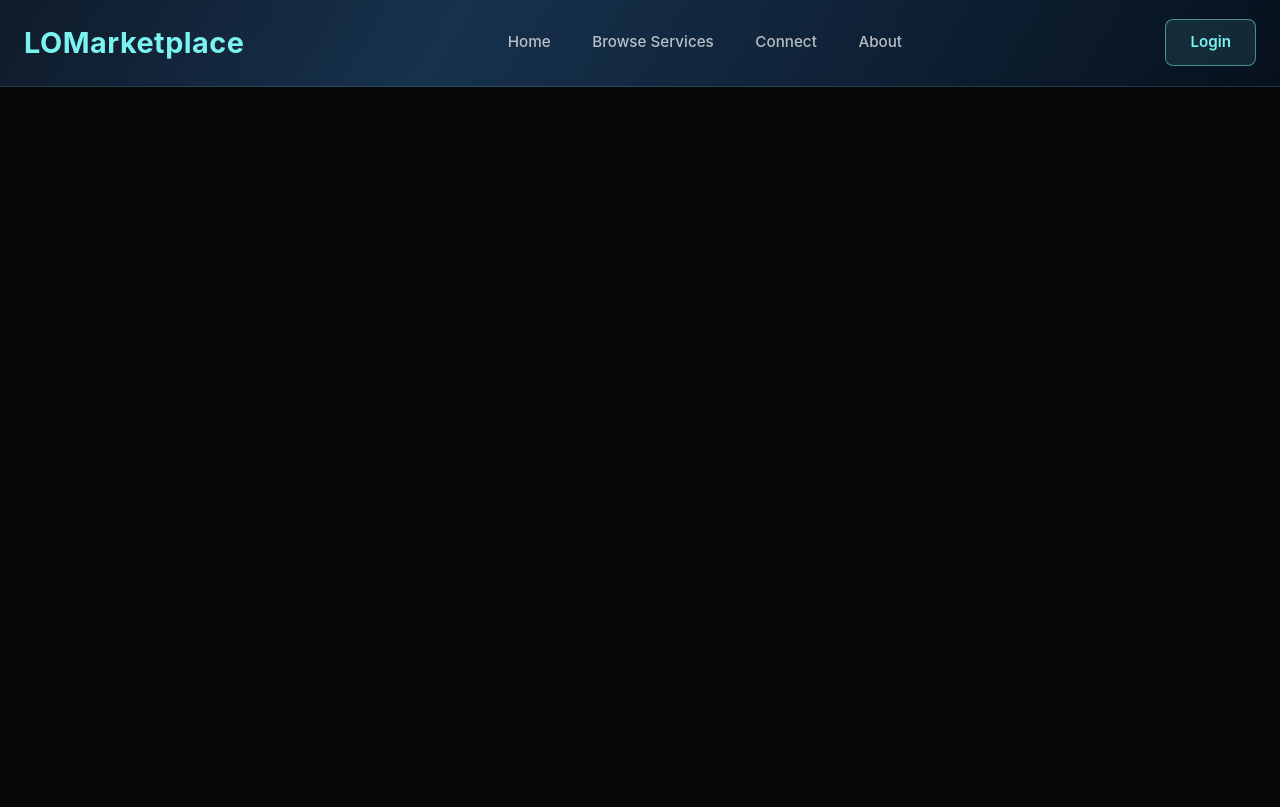
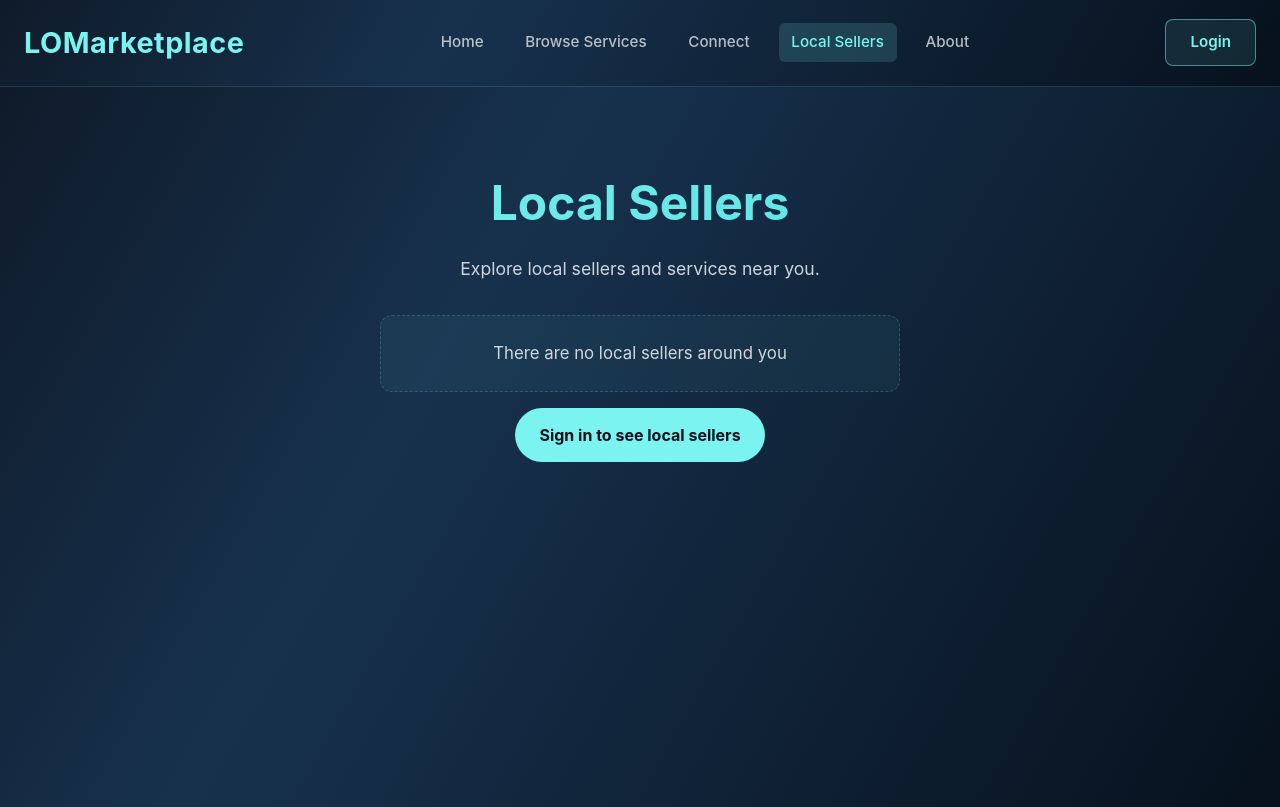
Before and after one commit to Georgi-IV/Project-Local-marketplace, a React (Vite) app in the folder frontend/Django-with-RTS/: page /local-sellers in a window 1280 px wide. Built offline with nearby package versions, Linux system fonts and the light colour scheme.

Commit message:
local sellers page

```diff
--- a/frontend/Django-with-RTS/src/App.tsx
+++ b/frontend/Django-with-RTS/src/App.tsx
@@ -8,6 +8,7 @@ import About from "./pages/About.tsx";
 import Profile from "./pages/Profile.tsx";
 import BrowseServices from "./pages/BrowseServices.tsx";
 import Connect from "./pages/Connect.tsx";
+import LocalSellers from "./pages/LocalSellers.tsx";
 
 function App() {
   return (
@@ -21,6 +22,7 @@ function App() {
           <Route path="/profile" element={<Profile />} />
           <Route path="/browse-services" element={<BrowseServices />} />
           <Route path="/connect" element={<Connect />} />
+          <Route path="/local-sellers" element={<LocalSellers />} />
           <Route path="/login" element={<Login />} />
           <Route path="/signup" element={<Signup />} />
         </Routes>
--- a/frontend/Django-with-RTS/src/components/Header.tsx
+++ b/frontend/Django-with-RTS/src/components/Header.tsx
@@ -13,6 +13,7 @@ export default function Header() {
   const isAbout = location.pathname === "/about";
   const isBrowseServices = location.pathname === "/browse-services";
   const isConnect = location.pathname === "/connect";
+  const isLocalSellers = location.pathname === "/local-sellers";
 
   // Don't show header on login/signup pages
   if (location.pathname === "/login" || location.pathname === "/signup") {
@@ -43,6 +44,12 @@ export default function Header() {
             className={`nav-link ${isConnect ? "active" : ""}`}
           >
             Connect
+          </Link>
+          <Link
+            to="/local-sellers"
+            className={`nav-link ${isLocalSellers ? "active" : ""}`}
+          >
+            Local Sellers
           </Link>
           <Link to="/about" className={`nav-link ${isAbout ? "active" : ""}`}>
             About
--- a/frontend/Django-with-RTS/src/pages/Home.tsx
+++ b/frontend/Django-with-RTS/src/pages/Home.tsx
@@ -40,10 +40,13 @@ export default function Home() {
             <h3>Connect</h3>
             <p>Meet and connect with skilled people near you.</p>
           </div>
-          <div className="card">
+          <div
+            className="card clickable"
+            onClick={() => handleCardClick("/local-sellers")}
+          >
             <div className="card-icon">🏪</div>
             <h3>Local Sellers</h3>
-            <p>Coming soon.</p>
+            <p>Find local sellers near you and browse nearby offers.</p>
           </div>
         </div>
       </div>
--- /dev/null
+++ b/frontend/Django-with-RTS/src/pages/LocalSellers.tsx
@@ -0,0 +1,46 @@
+import { useState } from "react";
+import { useAuth } from "../context/AuthContext";
+import { useNavigate } from "react-router-dom";
+import "./local-sellers.css";
+
+export default function LocalSellers() {
+  const { isLoggedIn } = useAuth();
+  const navigate = useNavigate();
+  const [sellers] = useState<Array<unknown>>([]);
+
+  const handleLoginRedirect = () => {
+    if (!isLoggedIn) {
+      navigate("/login");
+    }
+  };
+
+  return (
+    <div className="local-sellers-page">
+      <div className="local-sellers-container">
+        <h1>Local Sellers</h1>
+        <p>Explore local sellers and services near you.</p>
+
+        {sellers.length === 0 ? (
+          <div className="empty-state">
+            <div className="empty-state-bubble">
+              There are no local sellers around you
+            </div>
+            {!isLoggedIn && (
+              <button className="local-sellers-login" onClick={handleLoginRedirect}>
+                Sign in to see local sellers
+              </button>
+            )}
+          </div>
+        ) : (
+          <div className="seller-list">
+            {sellers.map((_, index) => (
+              <div key={index} className="seller-card">
+                <h3>Seller {index + 1}</h3>
+              </div>
+            ))}
+          </div>
+        )}
+      </div>
+    </div>
+  );
+}
--- /dev/null
+++ b/frontend/Django-with-RTS/src/pages/local-sellers.css
@@ -0,0 +1,73 @@
+.local-sellers-page {
+  min-height: calc(100vh - 80px);
+  padding: 3rem 1rem;
+  background: linear-gradient(120deg, #0f1b2a 0%, #17314d 35%, #07111d 100%);
+  color: #fff;
+}
+
+.local-sellers-container {
+  max-width: 1000px;
+  margin: 0 auto;
+  text-align: center;
+}
+
+.local-sellers-page h1 {
+  font-size: 3rem;
+  margin-bottom: 1rem;
+  background: linear-gradient(135deg, #7bf3f0, #57dfe1);
+  -webkit-background-clip: text;
+  -webkit-text-fill-color: transparent;
+  background-clip: text;
+}
+
+.local-sellers-page p {
+  color: rgba(255, 255, 255, 0.8);
+  font-size: 1.1rem;
+  margin-bottom: 2rem;
+}
+
+.empty-state {
+  display: flex;
+  flex-direction: column;
+  align-items: center;
+  gap: 1rem;
+  margin-top: 2rem;
+}
+
+.empty-state-bubble {
+  max-width: 520px;
+  width: 100%;
+  padding: 1.5rem 1.75rem;
+  border-radius: 12px;
+  background: rgba(123, 243, 240, 0.05);
+  border: 1px dashed rgba(123, 243, 240, 0.2);
+  color: rgba(255, 255, 255, 0.8);
+  font-size: 1.05rem;
+  line-height: 1.6;
+}
+
+.local-sellers-login {
+  padding: 0.95rem 1.5rem;
+  border: none;
+  border-radius: 999px;
+  background: #7bf3f0;
+  color: #07111d;
+  font-weight: 700;
+  cursor: pointer;
+  transition: transform 0.2s ease, background 0.2s ease;
+}
+
+.local-sellers-login:hover {
+  transform: translateY(-1px);
+  background: #57dfe1;
+}
+
+@media (max-width: 768px) {
+  .local-sellers-page h1 {
+    font-size: 2.2rem;
+  }
+
+  .local-sellers-page p {
+    font-size: 1rem;
+  }
+}
```
